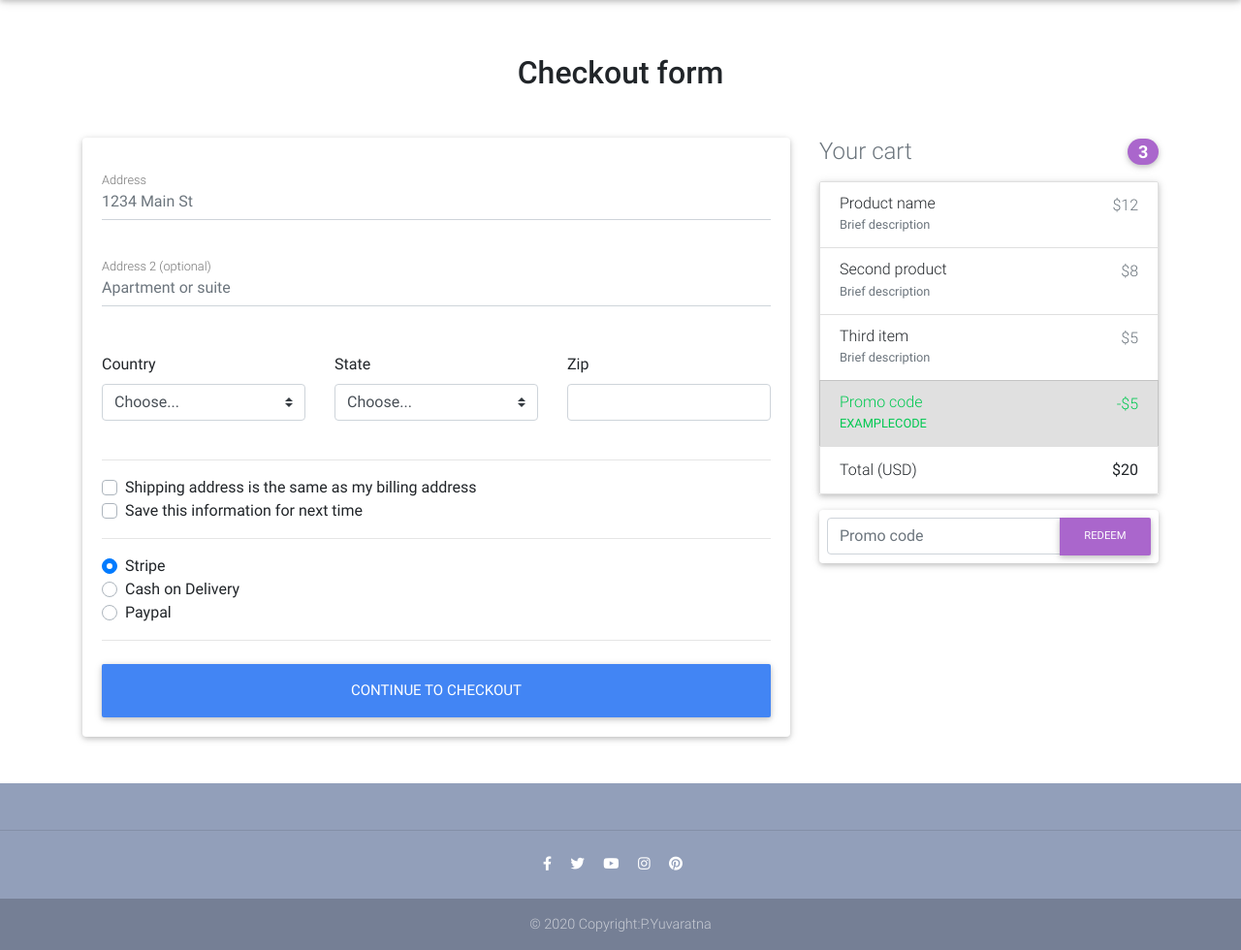
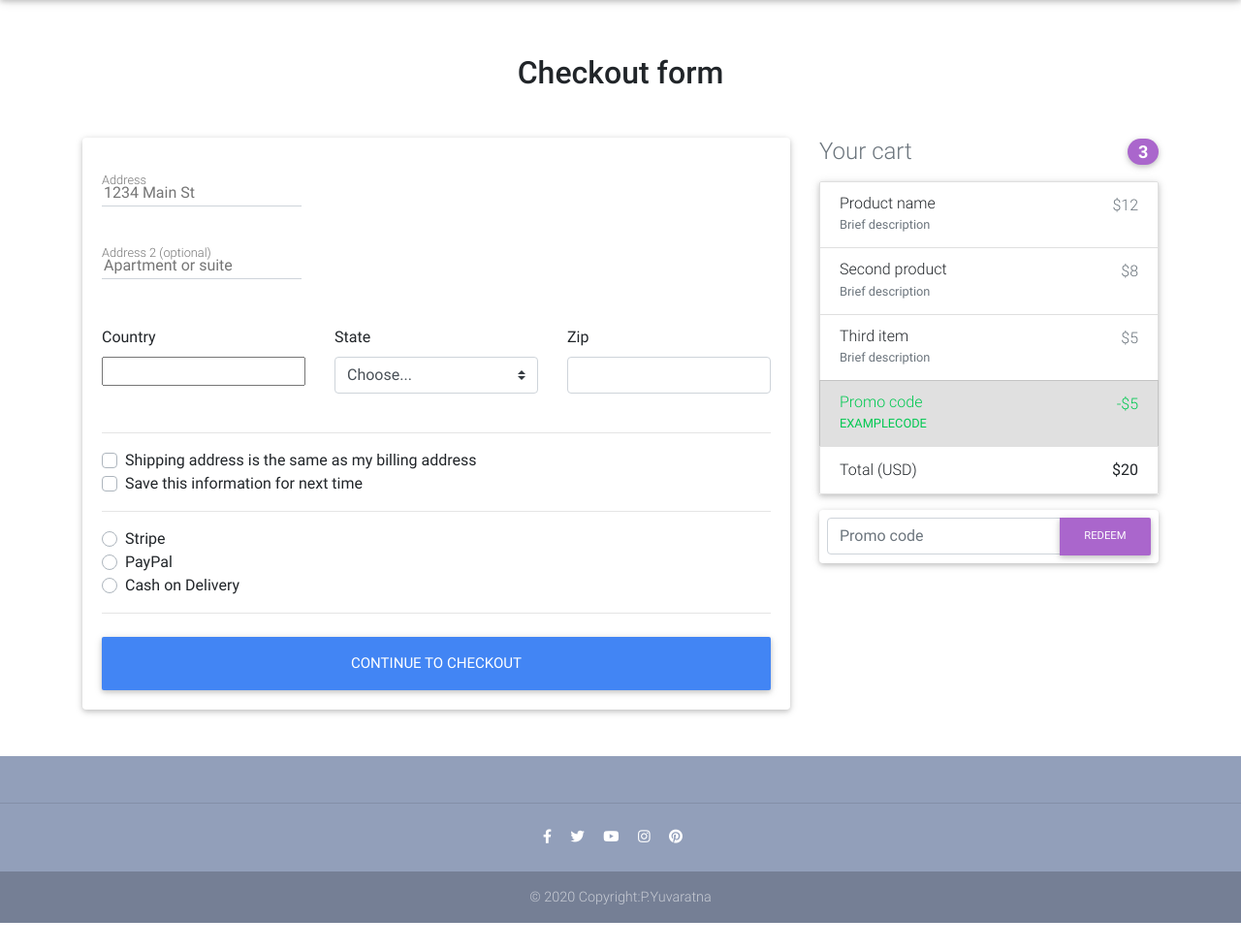
Before and after one commit to yuvarathna/brandstore, a Django app: page /checkout/ in a window 1280 px wide. Shown: the part 64-1044 px from the top of the page at 97% size. After the commit the page ends 1016 px from the top, so only its background shows below. Run offline with Django 3.2, Linux system fonts and the light colour scheme; some libraries are stand-ins or nearby versions.

Commit message:
added checkout page

```diff
--- a/templates/core/base.html
+++ b/templates/core/base.html
@@ -112,7 +112,8 @@
                             </a>
                         </li>
                         {% else %}
-                        <li class="nav-item">
+
+                            <li class="nav-item ">
                                 <a class="nav-link waves-effect" href="{% url 'account_login' %}">
                                 <span class="clearfix d-none d-sm-inline-block"> Login</span>
                                 </a>
@@ -122,7 +123,9 @@
                                 <span class="clearfix d-none d-sm-inline-block"> Signup</span>
                                 </a>
                             </li>
+
                         {% endif %}
+
                     </ul>
 
                 </div>
--- a/templates/core/checkout.html
+++ b/templates/core/checkout.html
@@ -1,4 +1,6 @@
 {% extends 'core/base.html' %}
+
+{% load crispy_forms_tags %}
 {% block content %}
 
 <!--Main layout-->
@@ -18,20 +20,24 @@
         <!--Card-->
         <div class="card">
 
+
           <!--Card content-->
-          <form class="card-body">
+          <form method ="POST" class="card-body">
 
-
+            {% csrf_token %}
 
             <!--address-->
             <div class="md-form mb-5">
-              <input type="text" id="address" class="form-control" placeholder="1234 Main St">
+              {% comment %}<input type="text" id="address" class="form-control" placeholder="1234 Main St">{% endcomment %}
+              {{ form.street_address }}
               <label for="address" class="">Address</label>
             </div>
 
             <!--address-2-->
             <div class="md-form mb-5">
-              <input type="text" id="address-2" class="form-control" placeholder="Apartment or suite">
+              {% comment %}<input type="text" id="address-2" class="form-control" placeholder="Apartment or suite">{% endcomment %}
+              {{ form.apartment_address }}
+
               <label for="address-2" class="">Address 2 (optional)</label>
             </div>
 
@@ -42,10 +48,12 @@
               <div class="col-lg-4 col-md-12 mb-4">
 
                 <label for="country">Country</label>
-                <select class="custom-select d-block w-100" id="country" required>
+                {% comment %}<select class="custom-select d-block w-100" id="country" required>
                   <option value="">Choose...</option>
                   <option>United States</option>
-                </select>
+                </select>{% endcomment %}
+                {{ form.country }}
+
                 <div class="invalid-feedback">
                   Please select a valid country.
                 </div>
@@ -73,7 +81,8 @@
               <div class="col-lg-4 col-md-6 mb-4">
 
                 <label for="zip">Zip</label>
-                <input type="text" class="form-control" id="zip" placeholder="" required>
+                {% comment %}<input type="text" class="form-control" id="zip" placeholder="" required>{% endcomment %}
+                {{ form.zip }}
                 <div class="invalid-feedback">
                   Zip code required.
                 </div>
@@ -87,30 +96,34 @@
             <hr>
 
             <div class="custom-control custom-checkbox">
-              <input type="checkbox" class="custom-control-input" id="same-address">
+              <input {% if form.same_billing_address.value %}checked{% endif %} type="checkbox" class="custom-control-input" name="same_billing_address" id="same-address">
               <label class="custom-control-label" for="same-address">Shipping address is the same as my billing
                 address</label>
             </div>
             <div class="custom-control custom-checkbox">
-              <input type="checkbox" class="custom-control-input" id="save-info">
+              <input {% if form.save_info.value %}checked{% endif %} type="checkbox" class="custom-control-input" name="save_info" id="save-info">
               <label class="custom-control-label" for="save-info">Save this information for next time</label>
             </div>
 
             <hr>
 
             <div class="d-block my-3">
+              {% for value,name in form.fields.payment_option.choices %}
               <div class="custom-control custom-radio">
-                <input id="credit" name="paymentMethod" type="radio" class="custom-control-input" checked required>
-                <label class="custom-control-label" for="credit">Stripe</label>
+                <input id="{{ name }}" name="payment_option" value = "{{ value }}" type="radio" class="custom-control-input"  required>
+                <label class="custom-control-label" for="{{ name }}">{{ name }}</label>
+                {% comment %}{{ form.payment_option }}{% endcomment %}
               </div>
-              <div class="custom-control custom-radio">
+              {% endfor %}
+
+              {% comment %}<div class="custom-control custom-radio">
                 <input id="debit" name="paymentMethod" type="radio" class="custom-control-input" required>
                 <label class="custom-control-label" for="debit">Cash on Delivery</label>
-              </div>
-              <div class="custom-control custom-radio">
+              </div>{% endcomment %}
+              {% comment %}<div class="custom-control custom-radio">
                 <input id="paypal" name="paymentMethod" type="radio" class="custom-control-input" required>
                 <label class="custom-control-label" for="paypal">Paypal</label>
-              </div>
+              </div>{% endcomment %}
             </div>
             <hr class="mb-4">
             <button class="btn btn-primary btn-lg btn-block" type="submit">Continue to checkout</button>
--- a/website/forms.py
+++ b/website/forms.py
@@ -3,13 +3,27 @@ from django_countries.fields import CountryField
 from django_countries.widgets import CountrySelectWidget
 
 
+PAYMENT_CHOICES = (
+    ('S', 'Stripe'),
+    ('P', 'PayPal'),
+    ('COD', 'Cash on Delivery')
+)
 
 class CheckoutForm(forms.Form):
-    appartment_address = forms.CharField()
-    street_address = forms.CharField()
-    country = CountryField()
-    country = CountryField(blank_label='(select country)')
-    zip = forms.CharField()
-    same_billing_address = forms.BooleanField(widget=forms.CheckboxInput())
-    save_info = forms.BooleanField(widget=forms.CheckboxInput())
-    payment_option = forms.BooleanField(widget=forms.RadioSelect() )
+    apartment_address = forms.CharField(widget=forms.TextInput(attrs={
+        'placeholder':"Apartment or suite"
+    }))
+    street_address = forms.CharField(widget=forms.TextInput(attrs={
+        'placeholder':"1234 Main St"
+    }))
+    country = CountryField(blank_label='(select country)').formfield(
+        widget=CountrySelectWidget(attrs={
+            'class' : "custom-select d-block w-100"
+        }))
+    zip = forms.CharField(widget=forms.TextInput(attrs={
+        'class' : "form-control"
+    }))
+    same_billing_address = forms.BooleanField(required=False)
+    save_info = forms.BooleanField(required=False)
+    payment_option = forms.ChoiceField(
+        widget=forms.RadioSelect,choices= PAYMENT_CHOICES)
--- a/website/urls.py
+++ b/website/urls.py
@@ -1,7 +1,7 @@
 from django.urls import path
 from .views import (
     HomeView,
-    checkout,
+    CheckoutView,
     ItemDetailView,
     add_to_cart,
     OrderSummaryView,
@@ -14,7 +14,7 @@ app_name = 'website'
 urlpatterns = [
     path("",HomeView.as_view(), name="home",),
     path('product/<slug>/', ItemDetailView.as_view(), name='product'),
-    path("checkout/",checkout, name="checkout"),
+    path("checkout/",CheckoutView.as_view(), name="checkout"),
     path('order-summary/', OrderSummaryView.as_view(), name='order-summary'),
     path("add-to-cart/<slug>/", add_to_cart, name='add-to-cart'),
     path('remove-item-from-cart/<slug>/', remove_single_item_from_cart,name='remove-single-item-from-cart'),
--- a/website/views.py
+++ b/website/views.py
@@ -2,11 +2,12 @@ from django.shortcuts import render,get_object_or_404
 from django.views.generic import ListView,DetailView,View
 from django.shortcuts import redirect
 from django.utils import timezone
-from .models import Item,OrderItem,Order
+from .models import Item,OrderItem,Order,BillingAddress
 from django .contrib import messages
 from django.contrib.auth.decorators import login_required
 from django.contrib.auth.mixins import LoginRequiredMixin
 from django.core.exceptions import ObjectDoesNotExist
+from .forms import CheckoutForm
 
 
 
@@ -16,8 +17,46 @@ class HomeView(ListView):
    template_name = "core/home.html"
 
 
-def checkout(request):
-   return render (request, "core/checkout.html")
+class CheckoutView(View):
+    def get(self,*args,**kwargs):
+        form = CheckoutForm()
+        context ={
+            'form':form
+        }
+        return render (self.request, "core/checkout.html",context)
+
+
+    def post(self,*args,**kwargs):
+        form = CheckoutForm(self.request.POST or None)
+        try:
+            order = Order.objects.get(user=self.request.user, ordered=False)
+            if form.is_valid():
+                street_address = form.cleaned_data.get('street_address')
+                apartment_address= form.cleaned_data.get('apartment_address')
+                country= form.cleaned_data.get('country')
+                zip= form.cleaned_data.get('zip')
+                same_billing_address= form.cleaned_data.get('same_billing_address')
+                save_info= form.cleaned_data.get('save_info')
+                payment_option= form.cleaned_data.get('payment_option')
+                billing_address=BillingAddress(
+                    user= self.request.user,
+                    street_address = street_address,
+                    apartment_address=apartment_address,
+                    country =country,
+                    zip =zip
+                )
+                billing_address.save()
+                order.billing_address = billing_address
+                order.save()
+                return redirect('website:checkout')
+            messages.warning(self.request,"Failed checkout")
+            return redirect('website:checkout')
+        except ObjectDoesNotExist:
+            messages.warning(self.request, "You do not have an active order")
+            return redirect("website:order_summary")
+
+
+
 
 
 def products(request):
```
Also changed, not shown: website/models.py (+20 -0 lines), db.sqlite3, website/migrations/0017_billingaddress.py (added), website/migrations/0018_order_billing_address.py (added). Lines whose indentation alone changed are shown as unchanged.
